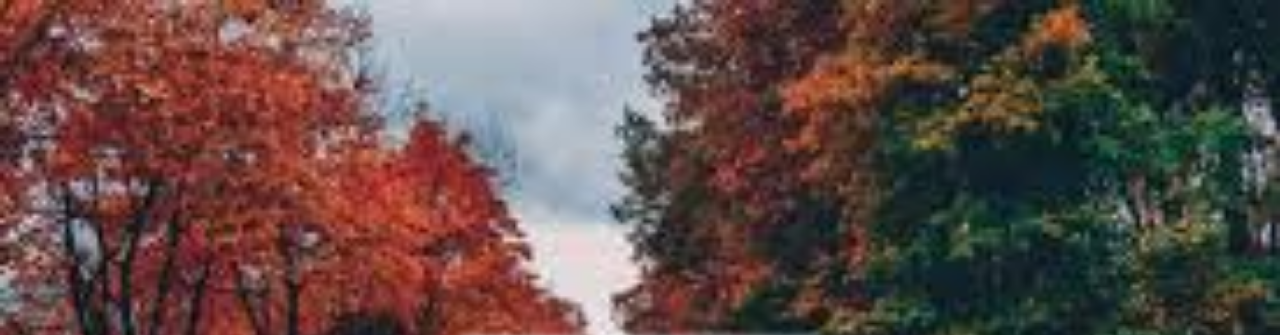
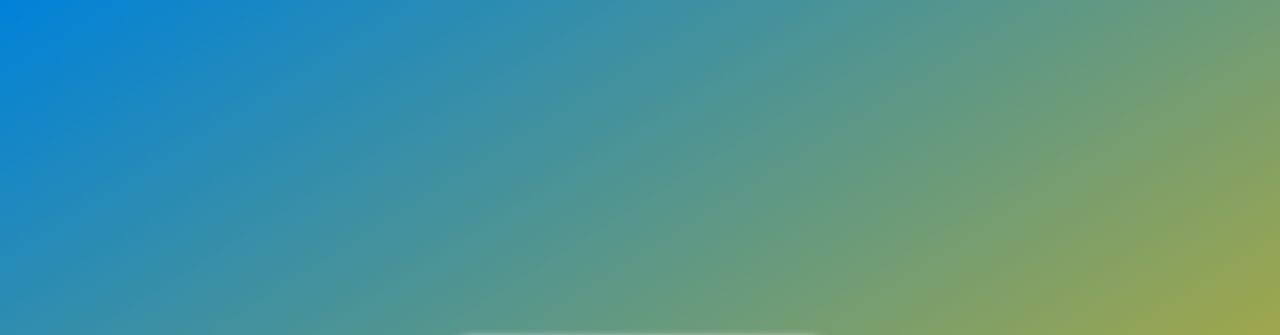
Before and after one commit to Shasen-09/Basic-javascript-projects, a plain HTML site: page digitalclock/index.html in a window 1280 px wide. Shown: the top 335 px of the page. Drawn offline with Linux system fonts and the light colour scheme.

Commit message:
digitalclockfixed

```diff
--- a/digitalclock/index.html
+++ b/digitalclock/index.html
@@ -19,7 +19,6 @@
       display: flex;
       justify-content: center;
       align-items: center;
-      background-image: url('download.jpeg');
       background-repeat:no-repeat;
       background-size: cover;
       color: white;
```
Also changed, not shown: digitalclock/download.jpeg (deleted).
